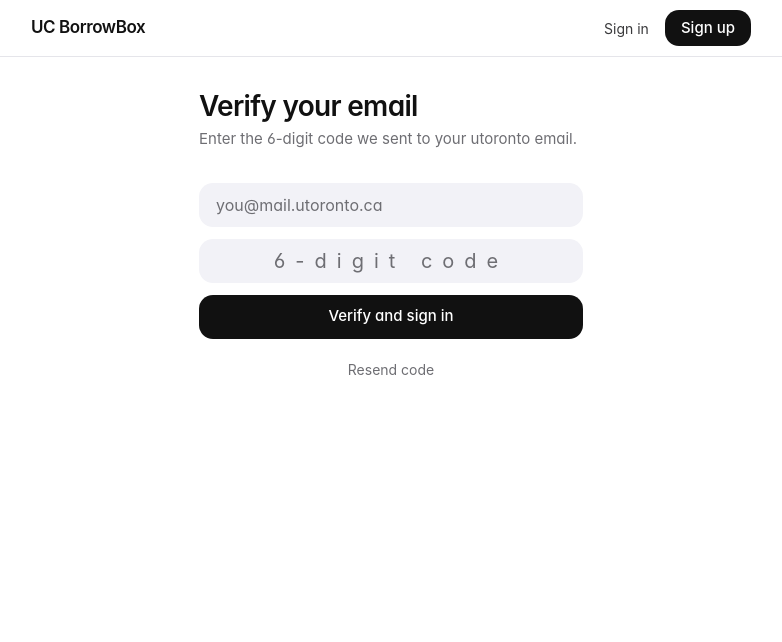
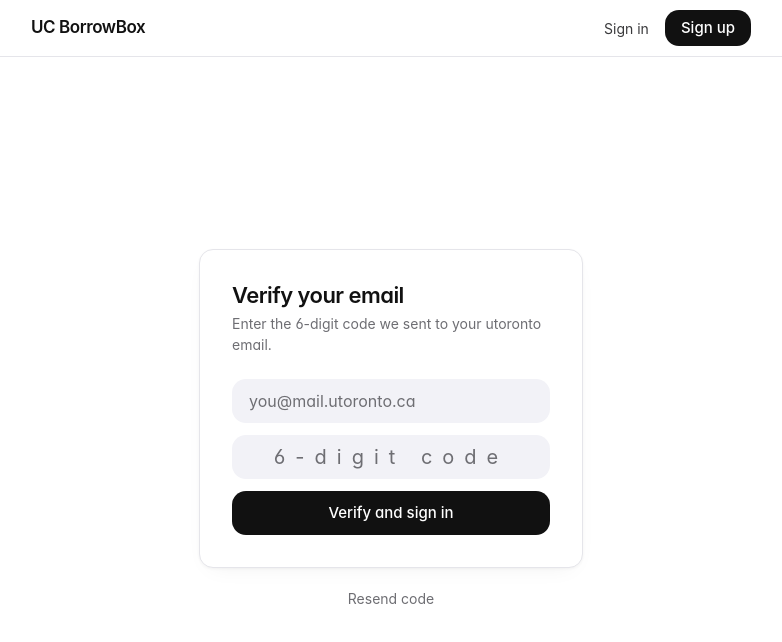
Before and after one commit to hasan-malik/UC-BorrowBox, a React (Vite) app in the folder client/: page /verify in a window 1280 px wide. Shown: the top 642 px of the page, without its empty margins (249-1031 px from the left). Built offline with nearby package versions, Linux system fonts and the light colour scheme.

Commit message:
Render auth pages as centered cards
Login, Signup, and Verify now share a new AuthCard component that
vertically centers a white card with a subtle border and soft shadow,
giving the auth flow an iOS sheet-like feel.

```diff
--- /dev/null
+++ b/client/src/components/AuthCard.jsx
@@ -0,0 +1,20 @@
+export default function AuthCard({ title, subtitle, children, footer }) {
+  return (
+    <div className="-my-8 min-h-[calc(100vh-3.5rem)] flex items-center justify-center px-2">
+      <div className="w-full max-w-sm">
+        <div className="bg-white border border-ink-200 rounded-ios p-8 shadow-[0_1px_3px_rgba(0,0,0,0.04),0_8px_24px_-12px_rgba(0,0,0,0.08)]">
+          <div className="mb-6">
+            <h1 className="text-[22px] font-semibold tracking-tight text-ink-900 leading-tight">
+              {title}
+            </h1>
+            {subtitle && <p className="text-ink-500 mt-1 text-[14px]">{subtitle}</p>}
+          </div>
+          {children}
+        </div>
+        {footer && (
+          <p className="text-center text-ink-500 text-[14px] mt-5">{footer}</p>
+        )}
+      </div>
+    </div>
+  );
+}
--- a/client/src/pages/Login.jsx
+++ b/client/src/pages/Login.jsx
@@ -2,7 +2,8 @@
 import { Link, useLocation, useNavigate } from 'react-router-dom';
 import { api } from '../api.js';
 import { useAuth } from '../auth.jsx';
-import { Button, Input, PageHeader } from '../components/ui.jsx';
+import { Button, Input } from '../components/ui.jsx';
+import AuthCard from '../components/AuthCard.jsx';
 
 export default function Login() {
   const nav = useNavigate();
@@ -36,8 +37,16 @@
   }
 
   return (
-    <div className="max-w-sm mx-auto">
-      <PageHeader title="Welcome back" subtitle="Sign in to UC BorrowBox." />
+    <AuthCard
+      title="Welcome back"
+      subtitle="Sign in to UC BorrowBox."
+      footer={
+        <>
+          New to UC BorrowBox?{' '}
+          <Link to="/signup" className="text-ink-900 font-medium">Create an account</Link>
+        </>
+      }
+    >
       <form onSubmit={onSubmit} className="space-y-3">
         <Input
           type="email"
@@ -58,10 +67,6 @@
           {busy ? 'Signing in…' : 'Sign in'}
         </Button>
       </form>
-      <p className="text-center text-ink-500 text-[14px] mt-6">
-        New to UC BorrowBox?{' '}
-        <Link to="/signup" className="text-ink-900 font-medium">Create an account</Link>
-      </p>
-    </div>
+    </AuthCard>
   );
 }
--- a/client/src/pages/Signup.jsx
+++ b/client/src/pages/Signup.jsx
@@ -1,7 +1,8 @@
 import { useState } from 'react';
 import { Link, useNavigate } from 'react-router-dom';
 import { api } from '../api.js';
-import { Button, Input, Select, PageHeader, RESIDENCES, TERMS } from '../components/ui.jsx';
+import { Button, Input, Select, RESIDENCES, TERMS } from '../components/ui.jsx';
+import AuthCard from '../components/AuthCard.jsx';
 
 export default function Signup() {
   const nav = useNavigate();
@@ -32,8 +33,16 @@
   }
 
   return (
-    <div className="max-w-sm mx-auto">
-      <PageHeader title="Create account" subtitle="Use your utoronto.ca email." />
+    <AuthCard
+      title="Create account"
+      subtitle="Use your utoronto.ca email."
+      footer={
+        <>
+          Already have an account?{' '}
+          <Link to="/login" className="text-ink-900 font-medium">Sign in</Link>
+        </>
+      }
+    >
       <form onSubmit={onSubmit} className="space-y-3">
         <Input placeholder="Full name" value={form.name} onChange={set('name')} required />
         <Input
@@ -60,10 +69,6 @@
           {busy ? 'Sending code…' : 'Send verification code'}
         </Button>
       </form>
-      <p className="text-center text-ink-500 text-[14px] mt-6">
-        Already have an account?{' '}
-        <Link to="/login" className="text-ink-900 font-medium">Sign in</Link>
-      </p>
-    </div>
+    </AuthCard>
   );
 }
--- a/client/src/pages/Verify.jsx
+++ b/client/src/pages/Verify.jsx
@@ -2,7 +2,8 @@
 import { useLocation, useNavigate } from 'react-router-dom';
 import { api } from '../api.js';
 import { useAuth } from '../auth.jsx';
-import { Button, Input, PageHeader } from '../components/ui.jsx';
+import { Button, Input } from '../components/ui.jsx';
+import AuthCard from '../components/AuthCard.jsx';
 
 export default function Verify() {
   const loc = useLocation();
@@ -41,11 +42,19 @@
   }
 
   return (
-    <div className="max-w-sm mx-auto">
-      <PageHeader
-        title="Verify your email"
-        subtitle="Enter the 6-digit code we sent to your utoronto email."
-      />
+    <AuthCard
+      title="Verify your email"
+      subtitle="Enter the 6-digit code we sent to your utoronto email."
+      footer={
+        <button
+          onClick={resend}
+          type="button"
+          className="text-ink-500 hover:text-ink-900"
+        >
+          Resend code
+        </button>
+      }
+    >
       <form onSubmit={onSubmit} className="space-y-3">
         <Input
           type="email"
@@ -70,13 +79,6 @@
           {busy ? 'Verifying…' : 'Verify and sign in'}
         </Button>
       </form>
-      <button
-        onClick={resend}
-        type="button"
-        className="block mx-auto mt-5 text-ink-500 hover:text-ink-900 text-[14px]"
-      >
-        Resend code
-      </button>
-    </div>
+    </AuthCard>
   );
 }
```
